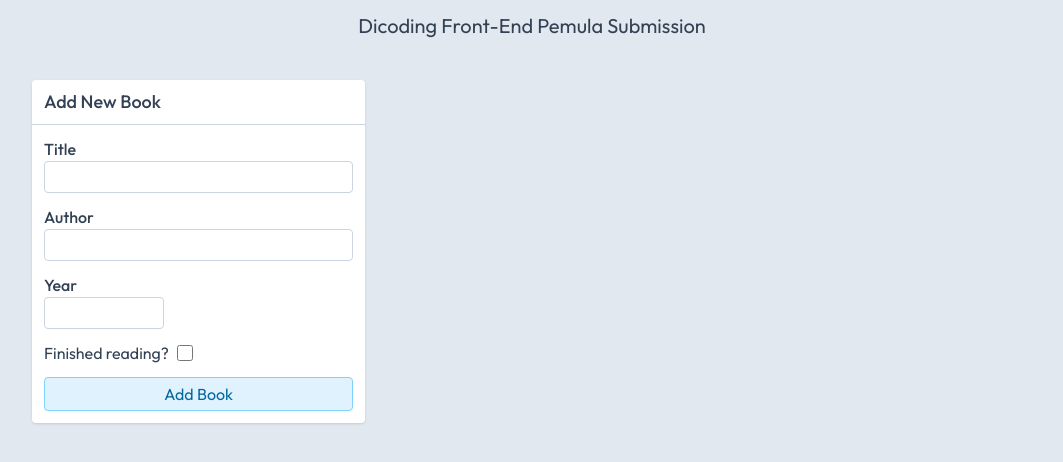
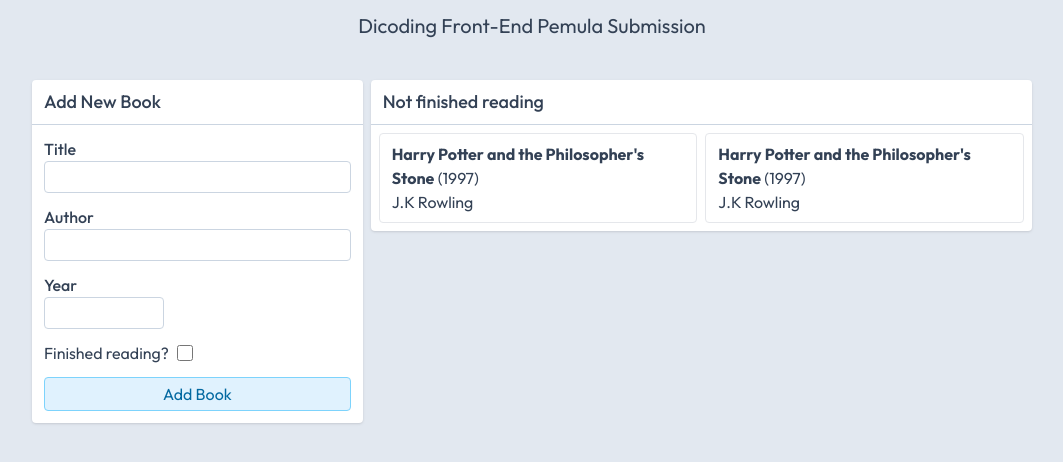
Before and after one commit to roymandev/dicoding-bookshelf-apps-submission, a website: page dist/index.html in a window 1280 px wide. Shown: the part 84-546 px from the top of the page, without its empty margins (108-1171 px from the left). Drawn offline with Linux system fonts and the light colour scheme.

Commit message:
feat: add not finished book section

```diff
--- a/dist/index.html
+++ b/dist/index.html
@@ -31,7 +31,7 @@
     </header>
     <!-- End Header -->
 
-    <main class="flex max-w-5xl px-3 mx-auto">
+    <main class="flex max-w-5xl px-3 mx-auto gap-2">
       <!-- New book form -->
       <aside class="bg-white rounded shadow w-1/3">
         <section>
@@ -87,8 +87,30 @@
           </form>
         </section>
       </aside>
-      <div class="w-2/3"></div>
+      <div class="w-2/3 space-y-2">
+        <section class="bg-white rounded shadow">
+          <h2 class="py-2 px-3 text-lg font-medium border-b border-slate-300">
+            Not finished reading
+          </h2>
+          <ul class="p-2 grid grid-cols-2 gap-2">
+            <li
+              class="border rounded py-2 px-3 text-left cursor-pointer hover:border-slate-500"
+            >
+              <h3><b>Harry Potter and the Philosopher's Stone</b> (1997)</h3>
+              <p>J.K Rowling</p>
+            </li>
+            <li
+              class="border rounded py-2 px-3 text-left cursor-pointer hover:border-slate-500"
+            >
+              <h3><b>Harry Potter and the Philosopher's Stone</b> (1997)</h3>
+              <p>J.K Rowling</p>
+            </li>
+          </ul>
+        </section>
+      </div>
       <!-- End: New book form -->
+
+      <script src="./script/main.js"></script>
     </main>
   </body>
 </html>
```
Also changed, not shown: dist/styles/main.css.
